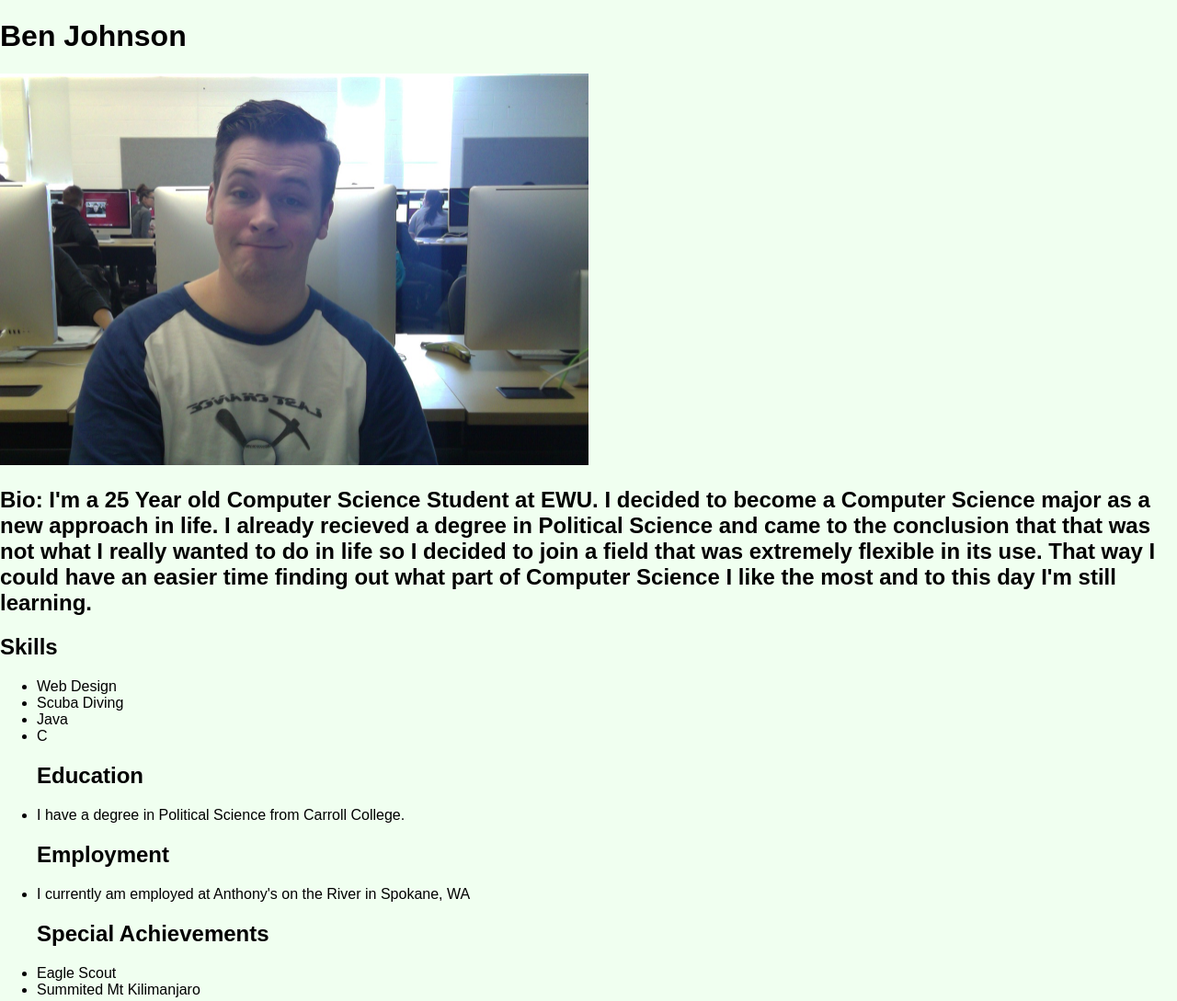
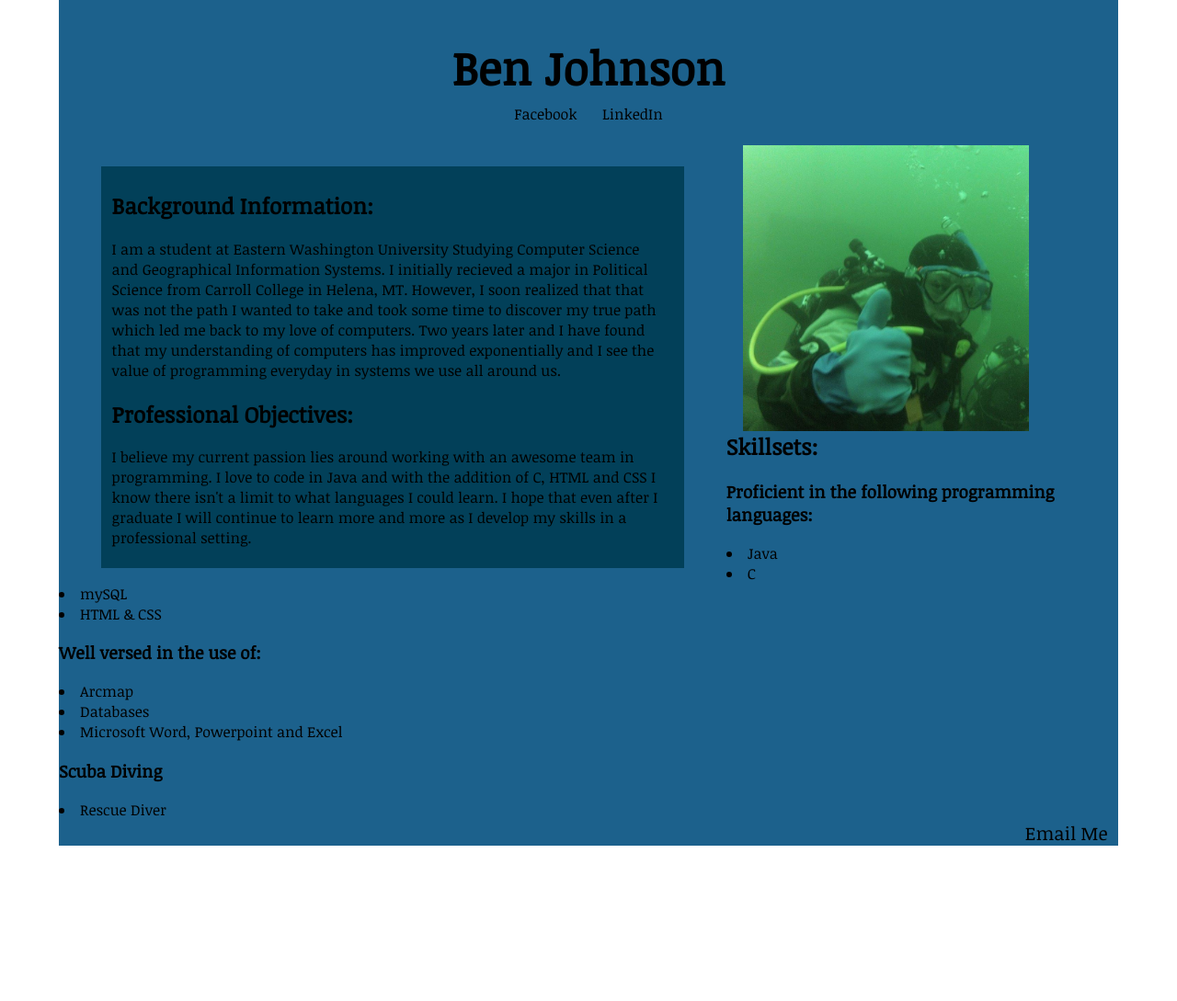
Before and after one commit to bensj09/bensj09.github.io, a plain HTML site: page index.html in a window 1280 px wide. Shown: the whole page at 92% size. After the commit the page ends 920 px from the top, so only its background shows below. Drawn offline with Linux system fonts and the light colour scheme.

Commit message:
New Page 2nd edition

```diff
--- a/css/style.css
+++ b/css/style.css
@@ -1,15 +1,269 @@
-/* Main Stylesheet */
+ @import url(https://fonts.googleapis.com/css?family=Noticia+Text);
+ /* Desktop */
 
-/* Global Styling (site wide) */
-body{
-  background: honeydew;
+ @media screen and (min-width: 769px) {
+   main {
+     text-decoration: none;
+     background: #1C618C;
+     font-family: 'Noticia Text', serif;
+     width: 90%;
+     margin-left: 5%;
+     margin-right:5%;
+   }
+   Header {
+     padding-top: .5%;
+     text-align: center;
+     margin-bottom: 2%;
+   }
+   Header h1 {
+     font-size: 50px;
+     margin-bottom: .5%;
+   }
+   a:link,
+   a:visited {
+     margin-right: 1%;
+     margin-left: 1%;
+     text-decoration: none;
+     color: #000;
+   }
+   a:hover {
+     background: #7Ca687;
+     color: white;
+     transition: background, color .8s;
+   }
+   .parent {
+     padding-right: 5px;
+     margin-right: 8%;
+     width: 27%;
+     float: right;
+/*      height 10%; */
+   }
+
+   .parent img{
+     width: 100%;
+   }
+
+   .parent:hover {
+     background: #024059;
+   }
+   .BGInfo {
+     float: left;
+     width: 52%;
+     margin-left: 4%;
+     padding-left: 1%;
+     margin-top: 2%;
+     padding-top: .5%;
+     margin-right: 4%;
+     padding-right: 2%;
+     padding-bottom: .5%;
+     background: #024059;
+   }
+   .ProObj{
+     float: left;
+     width: 54%;
+     margin-left: 4%;
+     padding-left: 1%;
+     margin-top: 2%;
+     padding-top: .5%;
+     margin-right: 4%;
+     padding-right: 1%;
+     padding-bottom: .5%;
+     background: #024059;
+   }
+
+   .Skills {
+     float: left;
+     width: 54%;
+     margin-left: 4%;
+     padding-left: 1%;
+     margin-top: 2%;
+     padding-top: .5%;
+     margin-right: 4%;
+     padding-right: 1%;
+     padding-bottom: .5%;
+     background: #024059;
+   }
+
+   Footer {
+     clear: both;
+     text-align: right;
+     font-size: 20px;
+   }
+ }
+ /* End Desktop view */
+
+/* Mobile view */
+@media screen and (min-width: 320px) {
+   main {
+     text-decoration: none;
+     background: #024059;
+     font-family: 'Noticia Text', serif;
+     width: 90%;
+     margin-left: 5%;
+     margin-right:5%;
+   }
+   Header {
+     padding-top: .5%;
+     text-align: center;
+     margin-bottom: 2%;
+   }
+   Header h1 {
+     font-size: 50px;
+     margin-bottom: .5%;
+   }
+   a:link,
+   a:visited {
+     margin-right: 1%;
+     margin-left: 1%;
+     text-decoration: none;
+     color: #000;
+   }
+   a:hover {
+     background: #7Ca687;
+     color: white;
+     transition: background, color .8s;
+   }
+
+   .parent img{
+     display: block;
+    margin-left: auto;
+    margin-right: auto;
+   }
+
+   .parent:hover {
+     background: #024059;
+   }
+   .BGInfo {
+     width: 52%;
+     margin-left: 4%;
+     padding-left: 1%;
+     margin-top: 2%;
+     padding-top: .5%;
+     margin-right: 4%;
+     padding-right: 2%;
+     padding-bottom: .5%;
+     background: #1C618C;
+   }
+   .ProObj{
+     width: 54%;
+     margin-left: 4%;
+     padding-left: 1%;
+     margin-top: 2%;
+     padding-top: .5%;
+     margin-right: 4%;
+     padding-right: 1%;
+     padding-bottom: .5%;
+     background: #024059;
+   }
+
+   .Skills {
+     width: 54%;
+     margin-left: 4%;
+     padding-left: 1%;
+     margin-top: 2%;
+     padding-top: .5%;
+     margin-right: 4%;
+     padding-right: 1%;
+     padding-bottom: .5%;
+     background: #024059;
+   }
+
+   Footer {
+     text-align: right;
+     font-size: 20px;
+   }
 }
+/* End Mobile View */
 
-img{
-  width: 50%;
+/* Phablet View */
+@media screen and (min-width: 320px) {
+  main {
+     text-decoration: none;
+     background: #1C618C;
+     font-family: 'Noticia Text', serif;
+     width: 90%;
+     margin-left: 5%;
+     margin-right:5%;
+   }
+   Header {
+     padding-top: .5%;
+     text-align: center;
+     margin-bottom: 2%;
+   }
+   Header h1 {
+     font-size: 50px;
+     margin-bottom: .5%;
+   }
+   a:link,
+   a:visited {
+     margin-right: 1%;
+     margin-left: 1%;
+     text-decoration: none;
+     color: #000;
+   }
+   a:hover {
+     background: #7Ca687;
+     color: white;
+     transition: background, color .8s;
+   }
+   .parent {
+     padding-right: 5px;
+     margin-right: 8%;
+     width: 27%;
+     float: right;
+/*      height 10%; */
+   }
+
+   .parent img{
+     width: 100%;
+   }
+
+   .parent:hover {
+     background: #024059;
+   }
+   .BGInfo {
+     float: left;
+     width: 52%;
+     margin-left: 4%;
+     padding-left: 1%;
+     margin-top: 2%;
+     padding-top: .5%;
+     margin-right: 4%;
+     padding-right: 2%;
+     padding-bottom: .5%;
+     background: #024059;
+   }
+   .ProObj{
+     float: left;
+     width: 54%;
+     margin-left: 4%;
+     padding-left: 1%;
+     margin-top: 2%;
+     padding-top: .5%;
+     margin-right: 4%;
+     padding-right: 1%;
+     padding-bottom: .5%;
+     background: #024059;
+   }
+
+   .Skills {
+     float: left;
+     width: 54%;
+     margin-left: 4%;
+     padding-left: 1%;
+     margin-top: 2%;
+     padding-top: .5%;
+     margin-right: 4%;
+     padding-right: 1%;
+     padding-bottom: .5%;
+     background: #024059;
+   }
+
+   Footer {
+     clear: both;
+     text-align: right;
+     font-size: 20px;
+   }
+ }
 }
-/* Typography */
-
-/* Homepage */
-
-/* Resume */
+/* End Phablet View */
--- a/index.html
+++ b/index.html
@@ -2,7 +2,7 @@
 <html >
   <head>
     <meta charset="UTF-8">
-    <title>Homepage</title>
+    <title>Bio/Resume</title>
     <meta name="viewport" content="width=device-width, initial-scale=1">
 
     <link rel="stylesheet" href="css/normalize.css">
@@ -17,30 +17,46 @@
 
   <body>
 
-    <h1>Ben Johnson</h1>
+    <main>
+<!--  Biography  -->
+<Header>
+  <h1>Ben Johnson</h1>
+    <a href="https://www.facebook.com/profile.php?id=728451171">Facebook</a>
+    <a href="https://www.linkedin.com/in/ben-johnson-3116ab52">LinkedIn</a>
+</Header>
 
-<p><img src="http://bensj09.github.io/img/Me.jpg" alt="My Pic"></p>
+<div class = "parent">
+    <img src="https://github.com/bensj09/bensj09.github.io/blob/master/img/Scuba.jpg?raw=true" alt="This would be me" />
+</div>
 
-<h2>Bio:  I&#39;m a 25 Year old  Computer Science Student at EWU. I decided to become a Computer Science major as a new approach in life. I already recieved a degree in Political Science and came to the conclusion that that was not what I really wanted to do in life so I decided to join a field that was extremely flexible in its use. That way I could have an easier time finding out what part of Computer Science I like the most and to this day I&#39;m still learning.</h2>
+<div class = "BGInfo">
+  <h2>Background Information:</h2>
+    <p>I am a student at Eastern Washington University Studying Computer Science and Geographical Information Systems. I initially recieved a major in Political Science from Carroll College in Helena, MT. However, I soon realized that that was not the path I wanted to take and took some time to discover my true path which led me back to my love of computers. Two years later and I have found that my understanding of computers has improved exponentially and I see the value of programming everyday in systems we use all around us.</p>
+<!--   </div> -->
 
-<h2>Skills</h2>
+<!-- <div class "ProObj"> -->
+    <h2>Professional Objectives:</h2>
+    <p>I believe my current passion lies around working with an awesome team in programming. I love to code in Java and with the addition of C, HTML and CSS I know there isn't a limit to what languages I could learn. I hope that even after I graduate I will continue to learn more and more as I develop my skills in a professional setting.  </p>
+  </div>
+<!--   <div class "Skills"> -->
+    <h2 >Skillsets:</h2>
+    <h3>Proficient in the following programming languages:</h3>
+      <li>Java</li>
+      <li>C</li>
+      <li>mySQL</li>
+      <li>HTML & CSS</li>
+    <h3>Well versed in the use of:</h3>
+      <li>Arcmap</li>
+      <li>Databases</li>
+      <li>Microsoft Word, Powerpoint and Excel</li>
+    <h3>Scuba Diving</h3>
+      <li>Rescue Diver</li>
 
-<ul>
-<li>Web Design</li>
-<li>Scuba Diving</li>
-<li>Java</li>
-<li>C
-<h2> Education</li>
-<li>I have a degree in Political Science from Carroll College.
-</h2>
-<h2> Employment</li>
-<li>I currently am employed at Anthony&#39;s on the River in Spokane, WA</h2>
-<h2> Special Achievements</li>
-<li>Eagle Scout</li>
-<li>Summited Mt Kilimanjaro</li>
-</ul>
-
-<p></h2></p>
+  </div>
+  <Footer>
+  <a href="bensj09@gmail.com">Email Me</a>
+  </Footer>
+</main>
 
 
 
```
Also changed, not shown: README.txt, license.txt.
